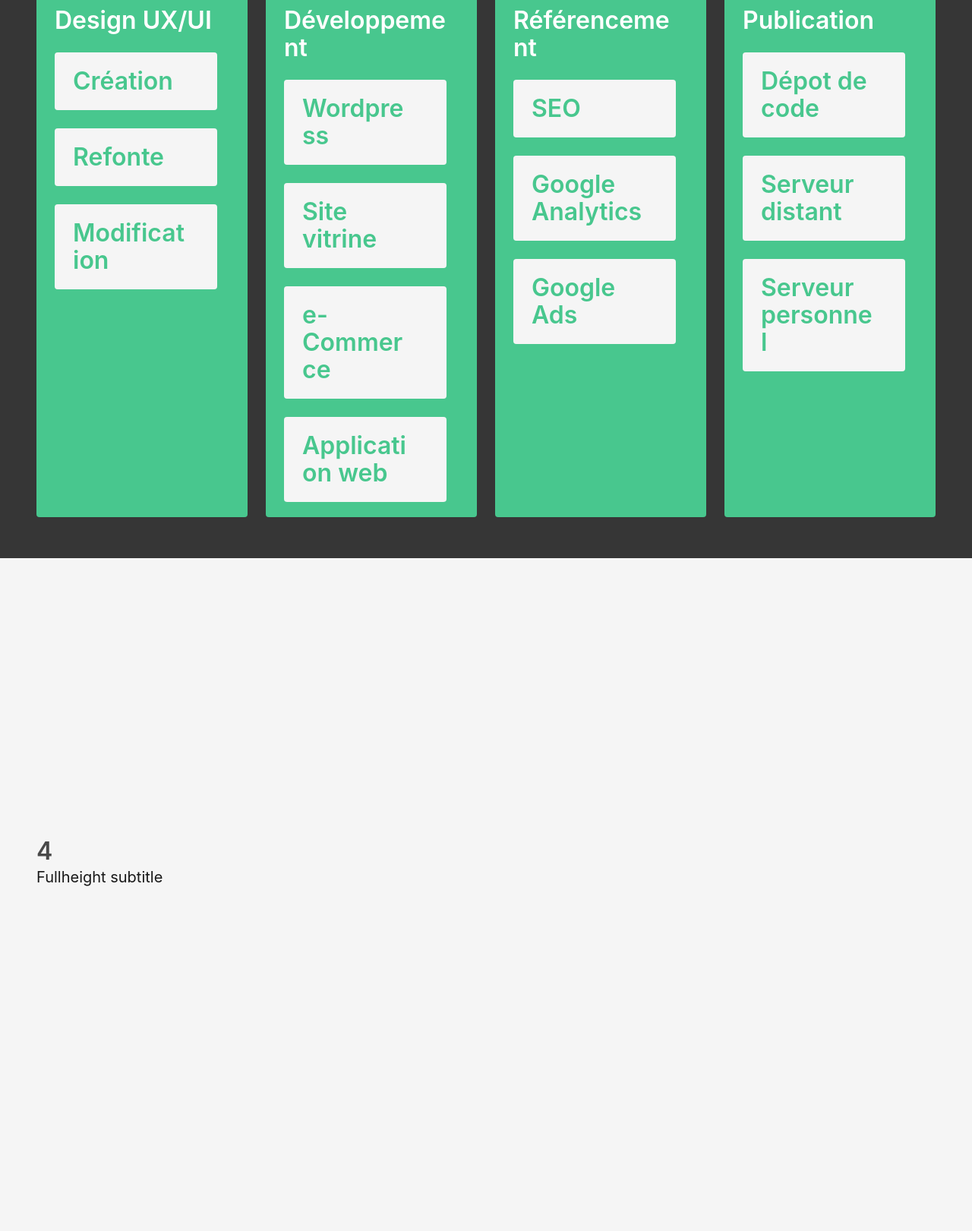
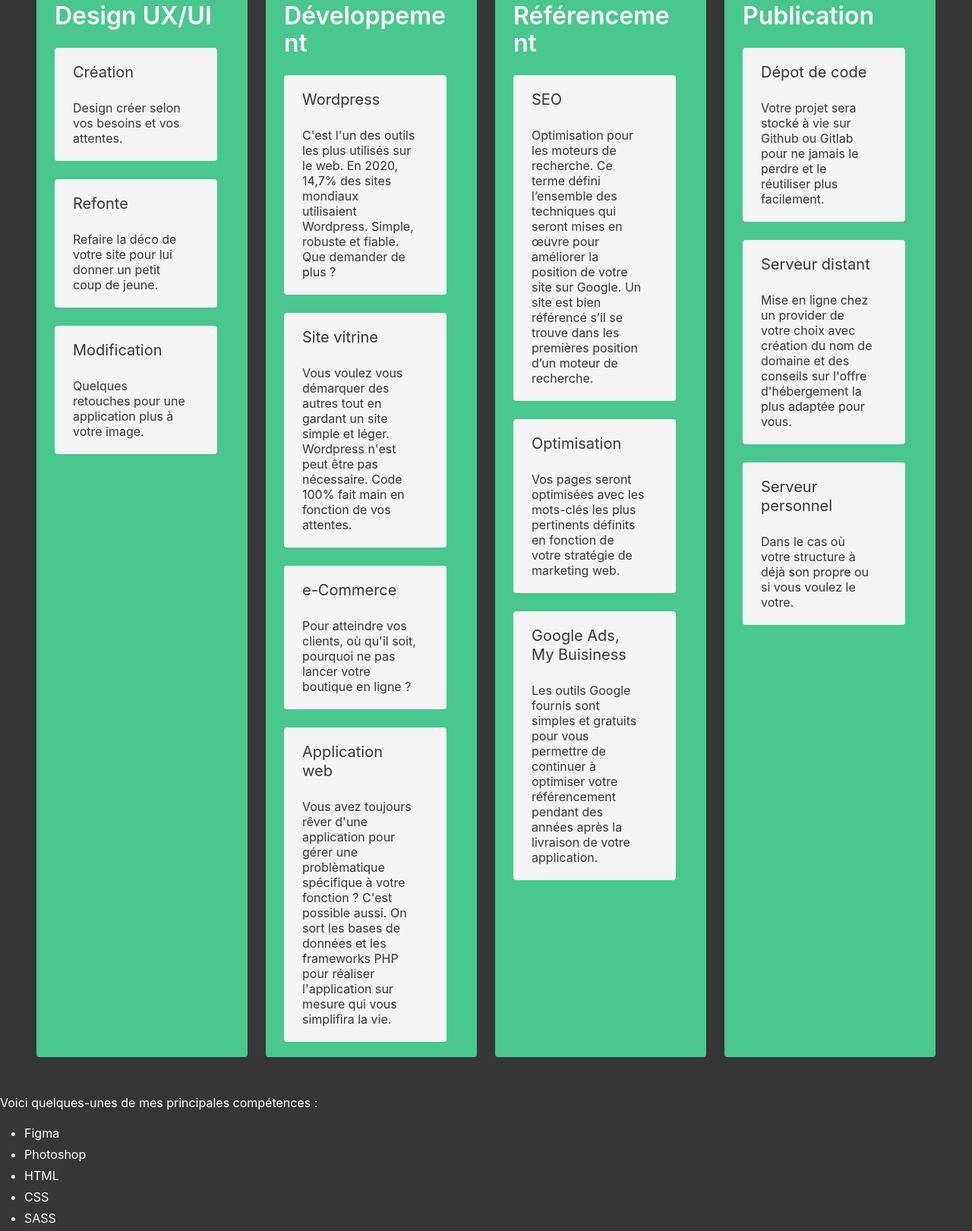
Before and after one commit to programatthieu/programatthieu, a plain HTML site: page index.html in a window 1280 px wide. Shown: the part 865-2486 px from the top of the page at 76% size. Drawn offline with nearby package versions, Linux system fonts and the light colour scheme.

Commit message:
font size and color, text up to date

```diff
--- a/index.html
+++ b/index.html
@@ -12,6 +12,10 @@
     <nav class="navbar is-dark is-fixed-top" role="navigation" aria-label="main navigation">
         <div class="navbar-menu">
             <div class="navbar-start">
+
+                <p class="navbar-item">
+                PROGRAMATTHIEU
+                </p>
 
                 <a class="navbar-item" href="#1">
                 &#127968;
@@ -69,8 +73,8 @@
                 </div>
             </div>
             <div class="column">
-                <figure class="image is-square">
-                    <img class="is-rounded" src="pixel-avatar-round-transparent.png">
+                <figure class="image">
+                    <img class="" src="/Pixel-Matthieu-Final.gif">
                 </figure>
             </div>
         </div>
@@ -83,16 +87,16 @@
               <div class="tile is-child is-vertical notification is-success">
                 <p class="title">Design UX/UI</p>
                   <div class="tile is-child notification is-light">
-                    <p class="title has-text-success">Création</p>
-                  <!-- <p class="subtitle has-text-success">Design créer selon vos besoins et vos attentes.</p> -->
+                  <p class="subtitle has-text-dark">Création</p>
+                  <p class="subtitle is-6 has-text-dark">Design créer selon vos besoins et vos attentes.</p>
                   </div>
                 <div class="tile is-child notification is-light">
-                  <p class="title has-text-success">Refonte </p>
-                  <!-- <p class="subtitle has-text-success">Refaire la déco de votre site pour lui donner un petit coup de jeune.</p> -->
+                  <p class="subtitle has-text-dark">Refonte </p>
+                  <p class="subtitle is-6 has-text-dark">Refaire la déco de votre site pour lui donner un petit coup de jeune.</p>
                 </div>
                 <div class="tile is-child notification is-light">
-                  <p class="title has-text-success">Modification</p>
-                  <!-- <p class="subtitle has-text-success">Quelques retouches pour une application plus à votre image.</p> -->
+                  <p class="subtitle has-text-dark">Modification</p>
+                  <p class="subtitle is-6 has-text-dark">Quelques retouches pour une application plus à votre image.</p>
                 </div>
               </div>
             </div>
@@ -101,20 +105,20 @@
               <div class="tile is-child is-vertical notification is-success">
                 <p class="title ">Développement</p>
                   <div class="tile is-child notification is-light">
-                    <p class="title has-text-success">Wordpress</p>
-                    <!-- <p class="subtitle has-text-success">C'est l'un des outils les plus utilisés sur le web. En 2020, 14,7% des sites mondiaux utilisaient Wordpress. Simple, robuste et fiable. Que demander de plus ?</p> -->
+                  <p class="subtitle has-text-dark">Wordpress</p>
+                  <p class="subtitle is-6 has-text-dark">C'est l'un des outils les plus utilisés sur le web. En 2020, 14,7% des sites mondiaux utilisaient Wordpress. Simple, robuste et fiable. Que demander de plus ?</p>
                   </div>
                 <div class="tile is-child notification is-light">
-                  <p class="title has-text-success">Site vitrine</p>
-                  <!-- <p class="subtitle has-text-success">Vous voulez vous démarquer et vous n'avez pas l'intention de publier des nouvelles ? Wordpress n'est peut être pas nécessaire. Code 100% fait main et sur-mesure avec toutes les fonctionnalités pour augmenter votre visibilité sur la toile.</p> -->
+                  <p class="subtitle has-text-dark">Site vitrine</p>
+                  <p class="subtitle is-6 has-text-dark">Vous voulez vous démarquer des autres tout en gardant un site simple et léger. Wordpress n'est peut être pas nécessaire. Code 100% fait main en fonction de vos attentes.</p>
                 </div>
                 <div class="tile is-child notification is-light">
-                  <p class="title has-text-success">e-Commerce</p>
-                  <!-- <p class="subtitle has-text-success">Pour atteindre vos clients, où qu'il soit, pourquoi ne pas lancer votre boutique en ligne ?</p> -->
+                  <p class="subtitle has-text-dark">e-Commerce</p>
+                  <p class="subtitle is-6 has-text-dark">Pour atteindre vos clients, où qu'il soit, pourquoi ne pas lancer votre boutique en ligne ?</p>
                 </div>
                 <div class="tile is-child notification is-light">
-                  <p class="title has-text-success">Application web</p>
-                  <!-- <p class="subtitle has-text-success">Vous avez toujours rêver d'une application pour gérer vos commandes, vos factures, vos stocks ? C'est possible aussi. On sort l'artillerie lourde pour réaliser l'application qui vous simplifira la vie. </p> -->
+                  <p class="subtitle has-text-dark">Application web</p>
+                  <p class="subtitle is-6 has-text-dark">Vous avez toujours rêver d'une application pour gérer une problèmatique spécifique à votre fonction ? C'est possible aussi. On sort les bases de données et les frameworks PHP pour réaliser l'application sur mesure qui vous simplifira la vie. </p>
                 </div>
               </div>
             </div>
@@ -122,36 +126,36 @@
             <div class="tile is-3 is-vertical is-parent">
               <div class="tile is-child is-vertical notification is-success">
                 <p class="title">Référencement</p>
-                  <div class="tile is-child notification is-light">
-                    <p class="title has-text-success">SEO</p>
-                    <!-- <p class="subtitle has-text-success">Votre projet sera stocké à vie sur Github ou Gitlab pour ne jamais le perdre et le réutiliser plus facilement.</p> -->
-                  </div>
                 <div class="tile is-child notification is-light">
-                  <p class="title has-text-success">Google Analytics</p>
-                  <!-- <p class="subtitle has-text-success">Mise en ligne chez un provider de votre choix avec création du nom de domaine et des conseils sur l'offre d'hébergement la plus adaptée pour vous.</p> -->
+                  <p class="subtitle has-text-dark">SEO</p>
+                  <p class="subtitle is-6 has-text-dark">Optimisation pour les moteurs de recherche. Ce terme défini l’ensemble des techniques qui seront mises en œuvre pour améliorer la position de votre site sur Google. Un site est bien référencé s’il se trouve dans les premières position d’un moteur de recherche.</p>
                 </div>
                 <div class="tile is-child notification is-light">
-                  <p class="title has-text-success">Google Ads</p>
-                  <!-- <p class="subtitle has-text-success">Dans le cas où votre structure à déjà son propre ou si vous voulez le votre.</p> -->
+                  <p class="subtitle has-text-dark">Optimisation</p>
+                  <p class="subtitle is-6 has-text-dark">Vos pages seront optimisées avec les mots-clés les plus pertinents définits en fonction de votre stratégie de marketing web.</p>
                 </div>
+              <div class="tile is-child notification is-light">
+                <p class="subtitle has-text-dark">Google Ads, My Buisiness</p>
+                <p class="subtitle is-6 has-text-dark">Les outils Google fournis sont simples et gratuits pour vous permettre de continuer à optimiser votre référencement pendant des années après la livraison de votre application.</p>
               </div>
             </div>
+          </div>
 
 
               <div class="tile is-3 is-vertical is-parent">
                 <div class="tile is-child is-vertical notification is-success">
                   <p class="title">Publication</p>
                     <div class="tile is-child notification is-light">
-                      <p class="title has-text-success">Dépot de code</p>
-                      <!-- <p class="subtitle has-text-success">Votre projet sera stocké à vie sur Github ou Gitlab pour ne jamais le perdre et le réutiliser plus facilement.</p> -->
+                      <p class="subtitle has-text-dark">Dépot de code</p>
+                      <p class="subtitle is-6 has-text-dark">Votre projet sera stocké à vie sur Github ou Gitlab pour ne jamais le perdre et le réutiliser plus facilement.</p>
                     </div>
                   <div class="tile is-child notification is-light">
-                    <p class="title has-text-success">Serveur distant</p>
-                    <!-- <p class="subtitle has-text-success">Mise en ligne chez un provider de votre choix avec création du nom de domaine et des conseils sur l'offre d'hébergement la plus adaptée pour vous.</p> -->
+                    <p class="subtitle has-text-dark">Serveur distant</p>
+                    <p class="subtitle is-6 has-text-dark">Mise en ligne chez un provider de votre choix avec création du nom de domaine et des conseils sur l'offre d'hébergement la plus adaptée pour vous.</p>
                   </div>
                   <div class="tile is-child notification is-light">
-                    <p class="title has-text-success">Serveur personnel</p>
-                    <!-- <p class="subtitle has-text-success">Dans le cas où votre structure à déjà son propre ou si vous voulez le votre.</p> -->
+                    <p class="subtitle has-text-dark">Serveur personnel</p>
+                    <p class="subtitle is-6 has-text-dark">Dans le cas où votre structure à déjà son propre ou si vous voulez le votre.</p>
                   </div>
                 </div>
               </div>
@@ -173,29 +177,31 @@
         </div>
     </section> -->
 
-    <section class="hero is-light is-fullheight" id="4">
-        <div class="hero-body">
-          <div class="">
-            <p class="title">
-              4
-            </p>
-            <p class="subtitle">
-              Fullheight subtitle
-            </p>
-          </div>
-        </div>
+    <section class="hero is-dark is-fullheight" id="4">
+      <div class="content">
+        <p>Voici quelques-unes de mes principales compétences :</p>
+        <ul>
+          <li>Figma</li>
+          <li>Photoshop</li>
+          <li>HTML</li>
+          <li>CSS</li>
+          <li>SASS</li>
+          <li>Boostrap</li>
+          <li>Bulma</li>
+          <li>Tailwind</li>
+          <li>Javascript</li>
+          <li>PHP</li>
+          <li>SQL</li>
+          <li>Symfony</li>
+          <li>Laravel</li>
+          <li>Wordpress</li>
+        </ul>
+      </div>
     </section>
 
     <section class="hero is-light is-fullheight" id="5">
         <div class="hero-body">
-          <div class="">
-            <p class="title">
-              5
-            </p>
-            <p class="subtitle">
-              Fullheight subtitle
-            </p>
-          </div>
+
         </div>
     </section>
 
```
Also changed, not shown: Pixel-Matthieu-Final.gif (added), avatar.png (added).
